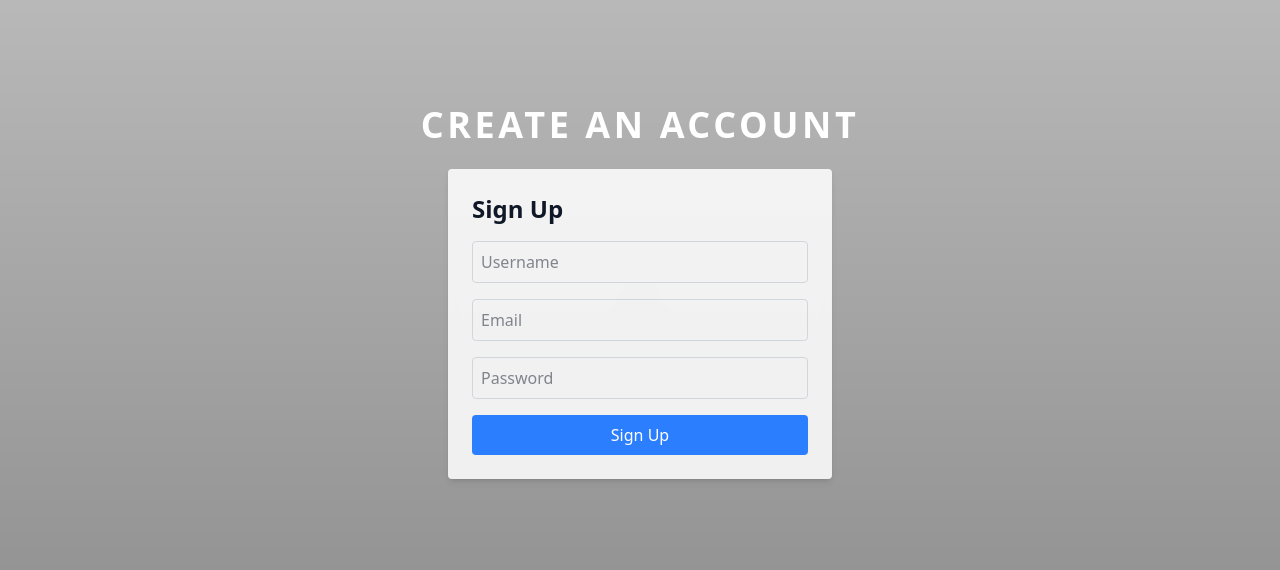
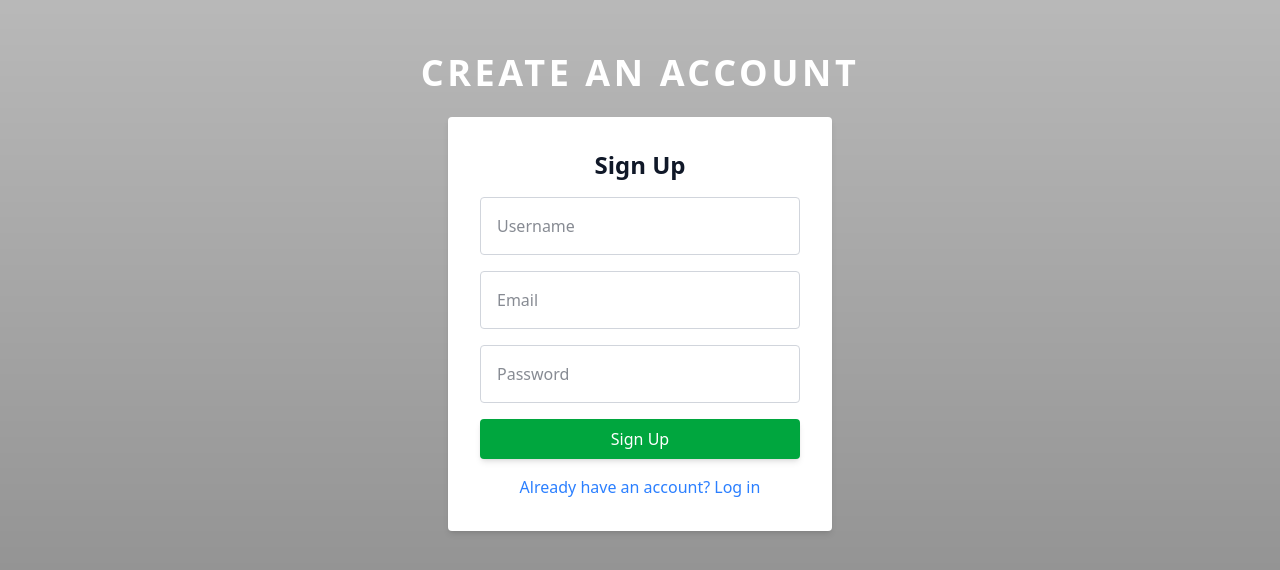
Before and after one commit to dandangerero21/A-Map-and-Some-Pins, a React (Vite) app in the folder frontend/: page /register in a window 1280 px wide. Shown: the part 108-678 px from the top of the page. Built offline with nearby package versions, Linux system fonts and the light colour scheme; no server answers.

Commit message:
added measures to avoid duplicate email/username creation, and React import fixes

```diff
--- a/frontend/src/LoginPage/LoginPage.tsx
+++ b/frontend/src/LoginPage/LoginPage.tsx
@@ -120,7 +120,7 @@ function Login() {
                             onChange={(e) => setPassword(e.target.value)}
                             className='border p-4 border-gray-300 rounded focus:outline-none focus:ring-2 focus:ring-green-400'
                         />
-                        <button type='submit' disabled={loading} className="bg-green-300 text-white px-4 py-2 rounded shadow-md hover:bg-green-400 transition-colors duration-300 cursor-pointer">{loading ? 'Logging in...' : 'Login'}</button>
+                        <button type='submit' disabled={loading} className="bg-green-600 text-white px-4 py-2 rounded shadow-md hover:bg-green-700 transition-colors duration-300 cursor-pointer">{loading ? 'Logging in...' : 'Login'}</button>
                     </form>
                     <a href="/register" className="text-blue-500 hover:underline mt-4 block text-center">Don't have an account? Register</a>
                 </div>
--- a/frontend/src/SignupPage/SignupPage.tsx
+++ b/frontend/src/SignupPage/SignupPage.tsx
@@ -33,6 +33,12 @@ function SignupPage() {
                 },
                 body: JSON.stringify({ username, password, email }),
             });
+
+            if(response.status === 500){
+                setError('Username or email already exists.');
+                return;
+            }
+
             if (response.ok) {
 
                 nav('/');
@@ -82,11 +88,10 @@ function SignupPage() {
             </div>
 
             <div className="absolute inset-0 bg-gradient-to-b from-black/25 via-black/35 to-black/45" />
-
             <div className="relative z-10 flex flex-col justify-center items-center min-h-screen gap-6 p-8 text-white">
                 <h2 className="text-4xl tracking-widest font-bold">CREATE AN ACCOUNT</h2>
-                <div className="w-full max-w-sm rounded bg-white/85 p-6 shadow-md backdrop-blur-md text-gray-900">
-                    <h2 className="text-2xl mb-4 font-semibold">Sign Up</h2>
+                <div className="w-full max-w-sm rounded bg-white p-8 shadow-md backdrop-blur-md text-gray-900">
+                    <h2 className="text-2xl mb-4 font-semibold text-center">Sign Up</h2>
                     {error && <p className="text-red-500 mb-4">{error}</p>}
                     <form
                         onSubmit={e => {
@@ -100,30 +105,34 @@ function SignupPage() {
                             placeholder="Username"
                             value={username}
                             onChange={e => setUsername(e.target.value)}
-                            className="border border-gray-300 p-2 rounded"
+                            className='border p-4 border-gray-300 rounded focus:outline-none focus:ring-2 focus:ring-green-400'
                         />
                         <input
                             type="email"
                             placeholder="Email"
                             value={email}
                             onChange={e => setEmail(e.target.value)}
-                            className="border border-gray-300 p-2 rounded"
+                            className='border p-4 border-gray-300 rounded focus:outline-none focus:ring-2 focus:ring-green-400'
                         />
                         <input
                             type="password"
                             placeholder="Password"
                             value={password}
                             onChange={e => setPassword(e.target.value)}
-                            className="border border-gray-300 p-2 rounded"
+                            className='border p-4 border-gray-300 rounded focus:outline-none focus:ring-2 focus:ring-green-400'
                         />
                         <button
                             type="submit"
                             disabled={loading}
-                            className="bg-blue-500 text-white p-2 rounded hover:bg-blue-600 disabled:opacity-50"
+                            className="bg-green-600 text-white px-4 py-2 rounded shadow-md hover:bg-green-700 transition-colors duration-300 cursor-pointer disabled:opacity-50"
                         >
                             {loading ? 'Registering...' : 'Sign Up'}
                         </button>
                     </form>
+
+                    <a href="/" className="text-blue-500 hover:underline mt-4 block text-center">
+                        Already have an account? Log in
+                    </a>
                 </div>
             </div>
         </div>
--- a/frontend/src/main.tsx
+++ b/frontend/src/main.tsx
@@ -1,7 +1,7 @@
 import { StrictMode } from 'react'
 import { createRoot } from 'react-dom/client'
 import './index.css'
-import Login from './LoginPage/Login'
+import LoginPage from './LoginPage/LoginPage'
 import SignupPage from './SignupPage/SignupPage'
 import { Route, BrowserRouter, Routes } from 'react-router-dom'
 
@@ -9,7 +9,7 @@ createRoot(document.getElementById('root')!).render(
   <StrictMode>
     <BrowserRouter>
       <Routes>
-        <Route path="/" element={<Login />} />
+        <Route path="/" element={<LoginPage />} />
         <Route path="/register" element={<SignupPage />} />
       </Routes>
     </BrowserRouter>
```
Also changed, not shown: 1 other file (tests, documents, lock files or other folders).
